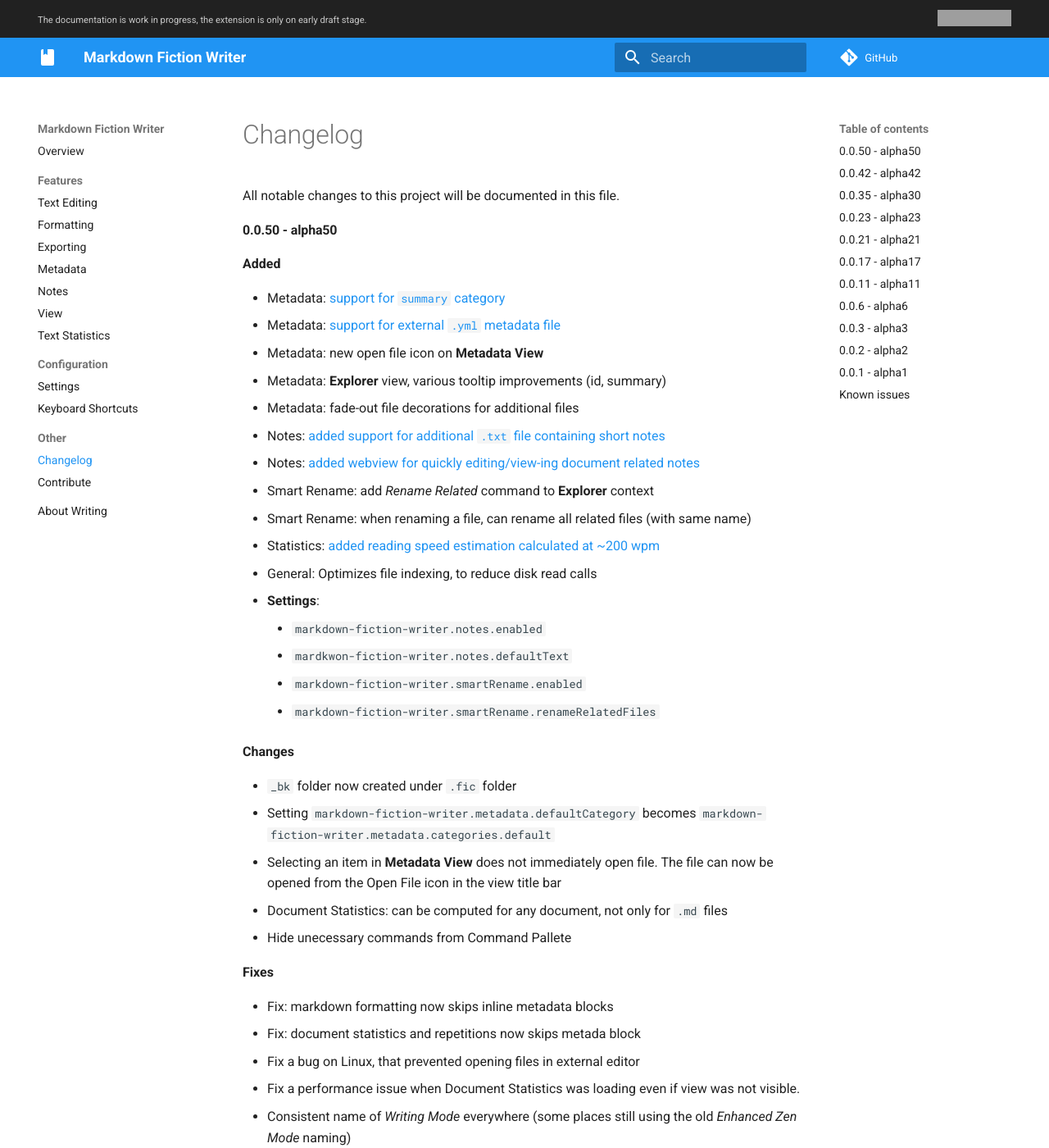
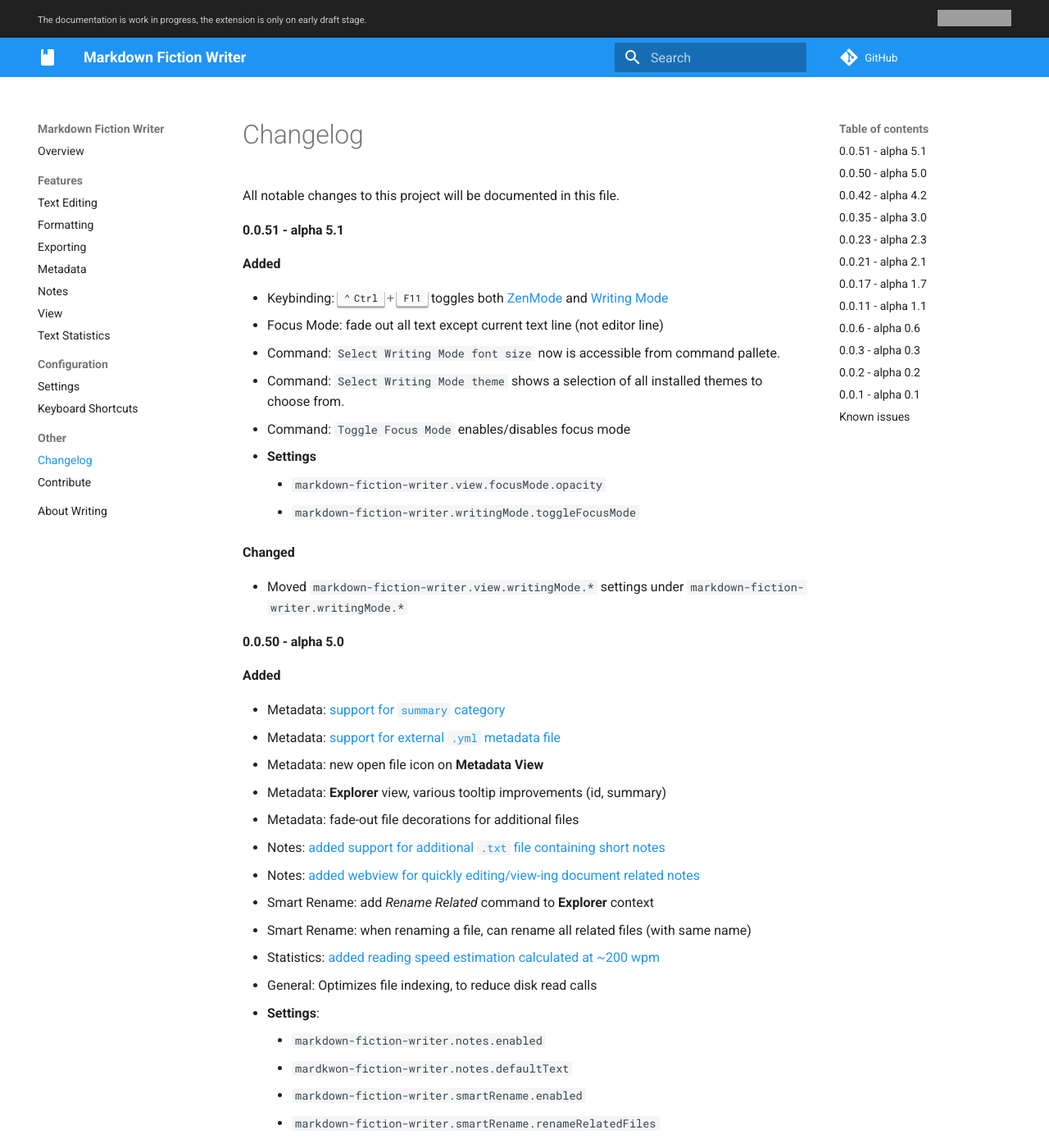
Before and after one commit to zoctarine/vscode-fiction-writer, an MkDocs documentation site: the page built from docs/changelog.md, in a window 1280 px wide and 1400 px high. Shown: the whole window at 82% size. Built offline with MkDocs 1.6.1 and Material for MkDocs 9.7.7, drawn with Linux system fonts in a browser that asks for light colours; comment, search, counter and statistics services are not loaded; some of the changed text lies outside the part shown; grey boxes are pictures that could not be loaded.

Commit message:
Add Writing Mode

```diff
--- a/docs/changelog.md
+++ b/docs/changelog.md
@@ -1,6 +1,24 @@
 All notable changes to this project will be documented in this file.
 
-## 0.0.50 - alpha50
+## 0.0.51 - alpha 5.1
+
+**Added**
+
+- Keybinding: ++ctrl+f11++ toggles both [ZenMode](https://code.visualstudio.com/docs/getstarted/tips-and-tricks#_zen-mode) and [Writing Mode](view.md#writer-mode)
+- Focus Mode: fade out all text except current text line (not editor line)
+- Command: `Select Writing Mode font size` now is accessible from command pallete.
+- Command: `Select Writing Mode theme` shows a selection of all installed themes to choose from.
+- Command: `Toggle Focus Mode` enables/disables focus mode
+- **Settings**
+
+    - `markdown-fiction-writer.view.focusMode.opacity`
+    - `markdown-fiction-writer.writingMode.toggleFocusMode`
+
+**Changed**
+
+- Moved `markdown-fiction-writer.view.writingMode.*` settings under `markdown-fiction-writer.writingMode.*`
+
+## 0.0.50 - alpha 5.0
 
 **Added**
 
@@ -39,7 +57,7 @@
 - Consistent name of _Writing Mode_ everywhere (some places still using the old _Enhanced Zen Mode_ naming)
 
 
-## 0.0.42 - alpha42
+## 0.0.42 - alpha 4.2
 
 **Added**
 
@@ -60,7 +78,7 @@
 - Fix some configuration key descriptions
 - Fix `debug` flag that was showing file cache debug view
 
-## 0.0.35 - alpha30
+## 0.0.35 - alpha 3.0
 
 **Added**
 
@@ -104,14 +122,14 @@
 - Fix disposables not disposed of properly
 - Fix Document Statistics view  not refreshing on config change
 
-## 0.0.23 - alpha23
+## 0.0.23 - alpha 2.3
 
 **Added**
 
 - Writing mode
 - Reorganizes settings (breaking change)
 
-## 0.0.21 - alpha21
+## 0.0.21 - alpha 2.1
 
 **Added**
 
@@ -122,7 +140,7 @@
 - **Settings**:
   - `markdown-fiction-writer.format.backupBeforeEachFormat` setting. It always asks before performing formatting.
 
-## 0.0.17 - alpha17
+## 0.0.17 - alpha 1.7
 
 **Added**
 
@@ -131,19 +149,19 @@
 - Export: Add option to change TOC filename
 - Export: Show OpenFileDialogue when use template is enabled
 
-## 0.0.11 - alpha11
+## 0.0.11 - alpha 1.1
 
 **Added**
 
 - add writing statistics (word count, etc)
 
-## 0.0.6 - alpha6
+## 0.0.6 - alpha 0.6
 
 **Added**
 
 - add text analysis (word frequency count)
 
-## 0.0.3 - alpha3
+## 0.0.3 - alpha 0.3
 
 **Added**
 
@@ -151,7 +169,7 @@
 - folding, unfolding of paragraph lines
 - more support for one-sentence-per line
 
-## 0.0.2 - alpha2
+## 0.0.2 - alpha 0.2
 
 **Added**
 
@@ -159,7 +177,7 @@
 - add include `.md` file support using `{file.md}` syntax
 - add syntax highlighting for included file
 
-## 0.0.1 - alpha1
+## 0.0.1 - alpha 0.1
 
 **Added**
 
```
Also changed, not shown: docs/shortcuts.md (+2 -1 lines), docs/view.md (+39 -1 lines), docs/img/wmode_toggle_01.png (added), docs/img/wmode_toggle_02.png (added), 2 other files.
